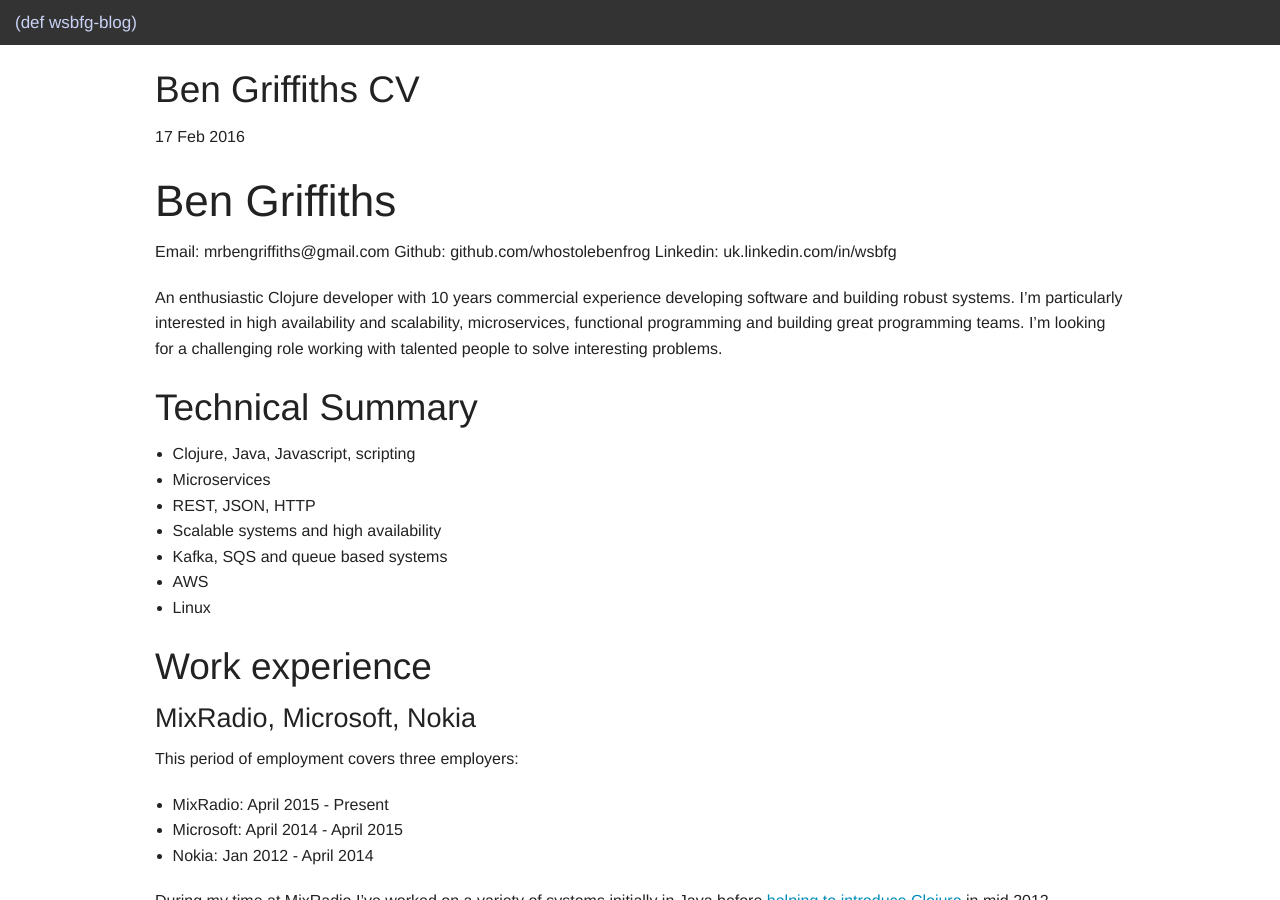
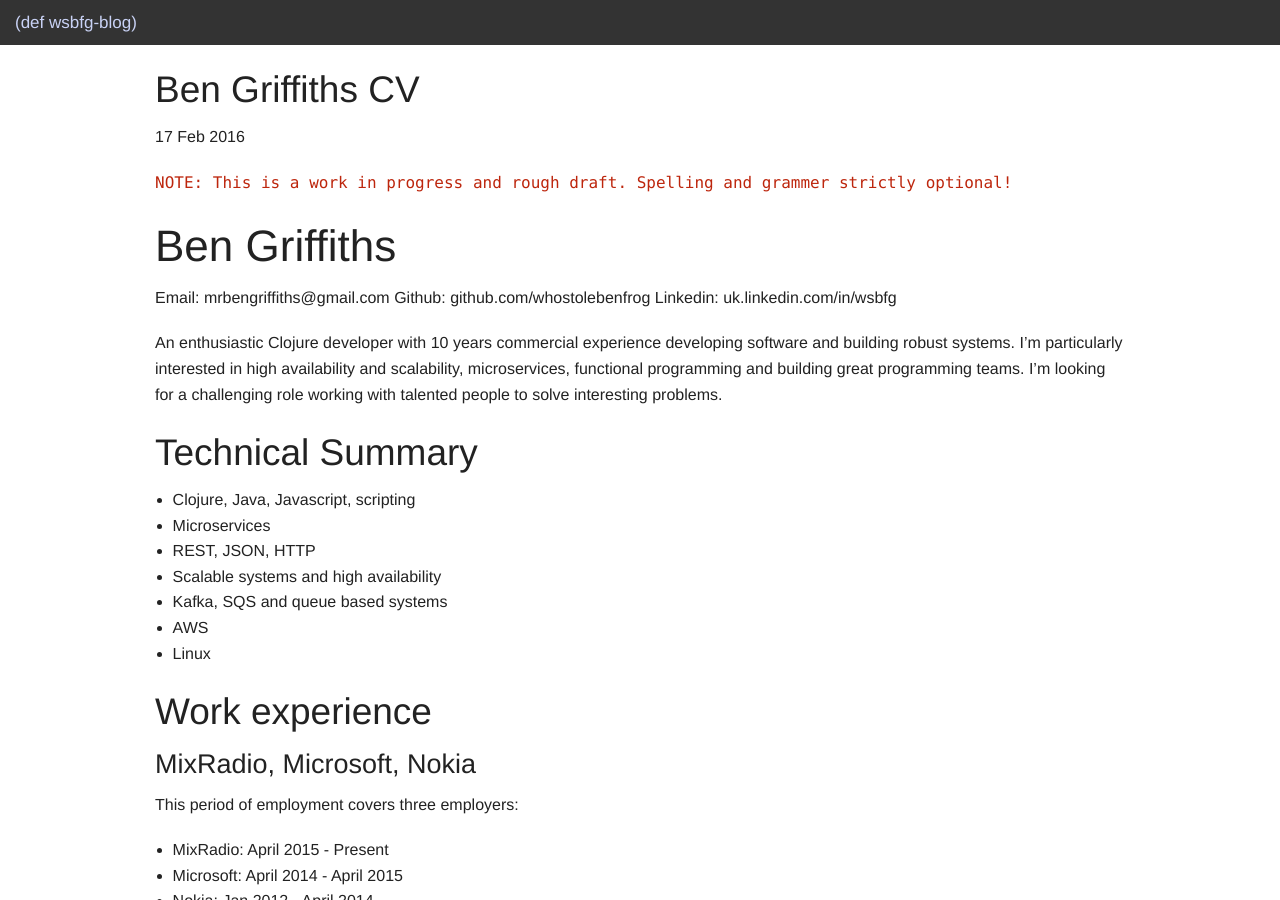
Before and after one commit to whostolebenfrog/whostolebenfrog.github.io, a Jekyll site: the page built from _posts/2016-02-17-cv.markdown, in a window 1280 px wide and 900 px high. Built offline with Jekyll 4.4.1, drawn with Linux system fonts in a browser that asks for light colours; Markdown is read by kramdown in place of the engine named in the settings; comment, search, counter and statistics services are not loaded.

Commit message:
Added a precationary note

```diff
--- a/_posts/2016-02-17-cv.markdown
+++ b/_posts/2016-02-17-cv.markdown
@@ -4,6 +4,8 @@
 date:   2016-02-17 16:02:00
 categories: cv
 ---
+
+`NOTE: This is a work in progress and rough draft. Spelling and grammer strictly optional!`
 
 # Ben Griffiths
 
```
